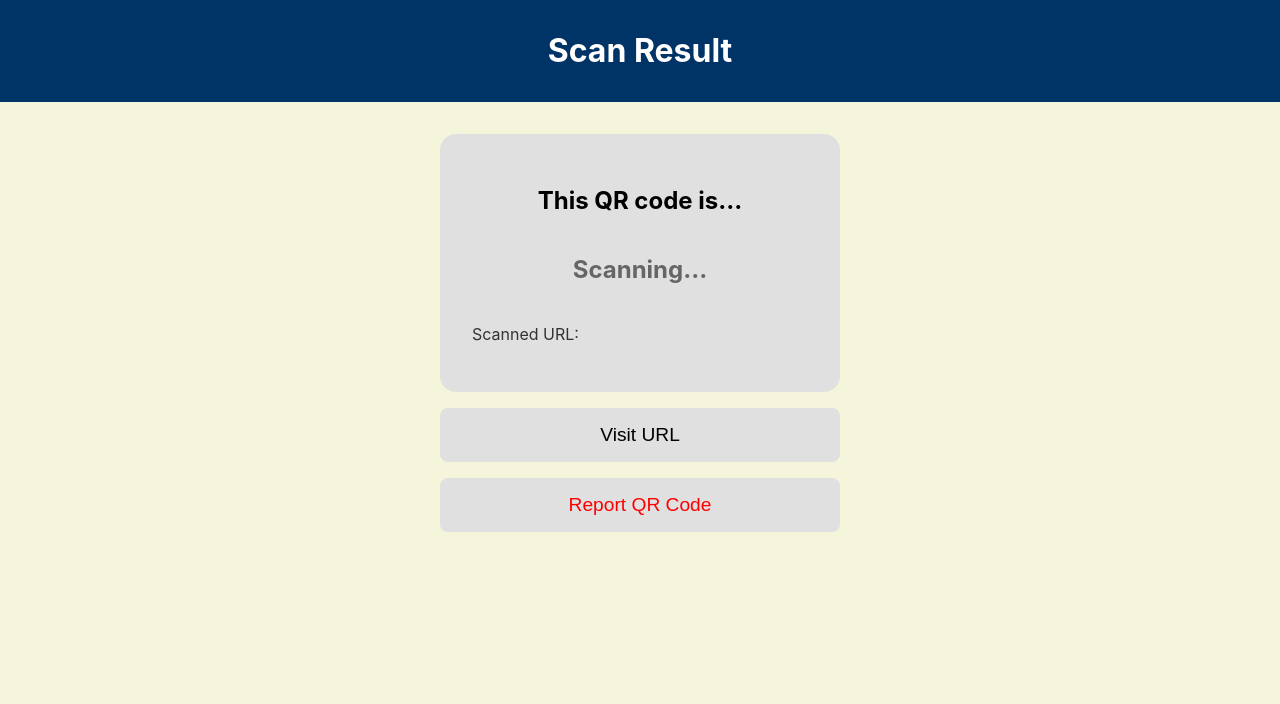
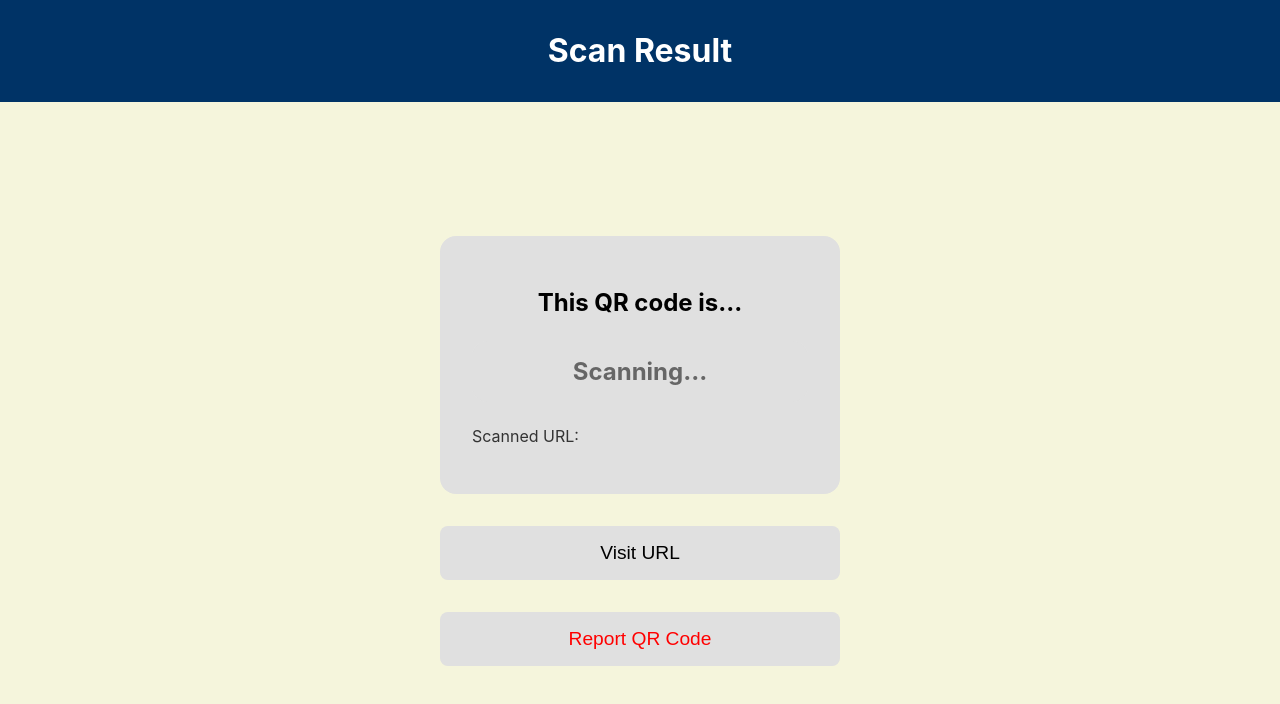
Before and after one commit to xl4624/sQR, a React (Create React App) app: page /result in a window 1280 px wide. Shown: the top 704 px of the page. Built offline with nearby package versions, Linux system fonts and the light colour scheme.

Commit message:
Frontend: result page design update, button interactivity

```diff
--- a/src/App.css
+++ b/src/App.css
@@ -28,6 +28,10 @@ button {
   border-radius: 0.4rem;
   padding: 0.4rem 0.9rem;
   border: 2px solid black;
+}
+button:active {
+  opacity: 0.8;
+  transform: scale(0.95);
 }
 
 table {
--- a/src/Result.css
+++ b/src/Result.css
@@ -20,6 +20,8 @@ header {
   align-items: center;
   padding: 2rem;
   gap: 1rem;
+
+  justify-content: center;
 }
 
 .result-box {
@@ -70,6 +72,8 @@ header {
   cursor: pointer;
   background-color: #E0E0E0;
   transition: background-color 0.2s;
+
+  margin-top: 1rem;
 }
 
 .visit-button {
```
